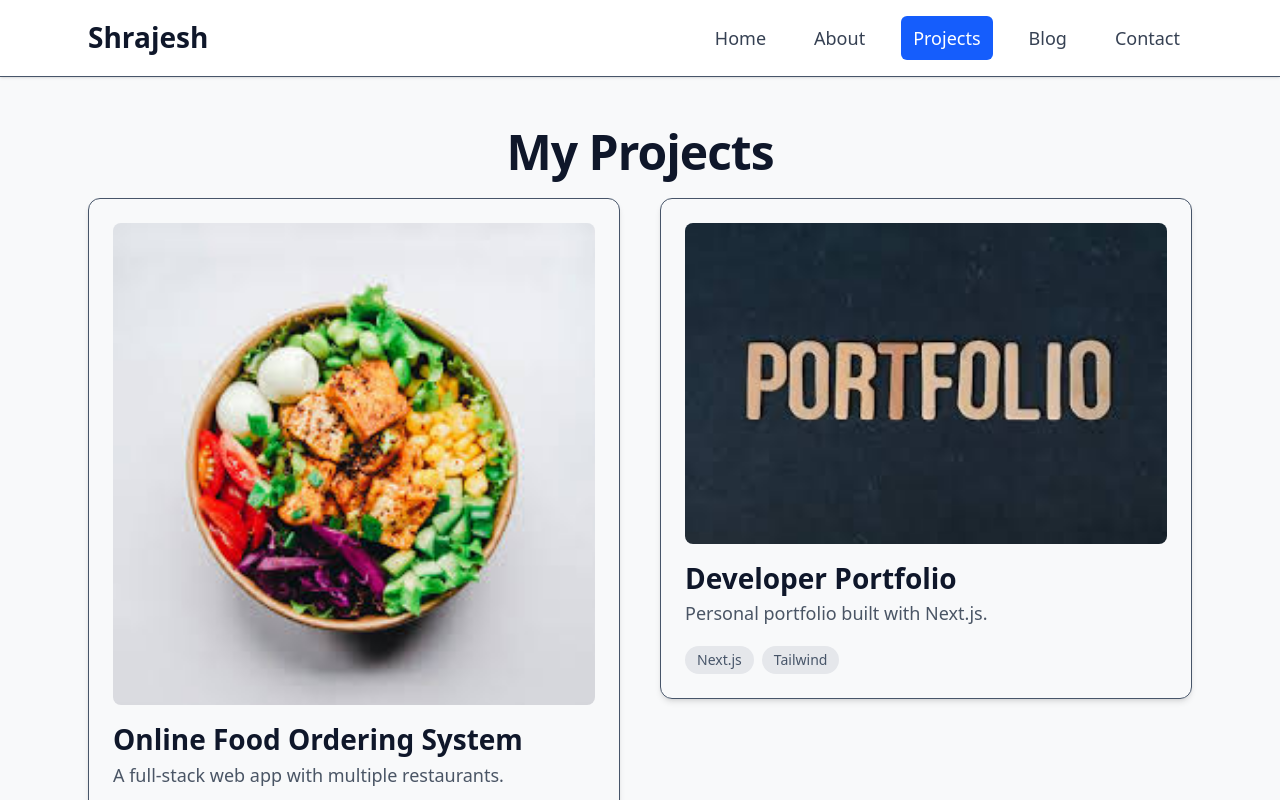
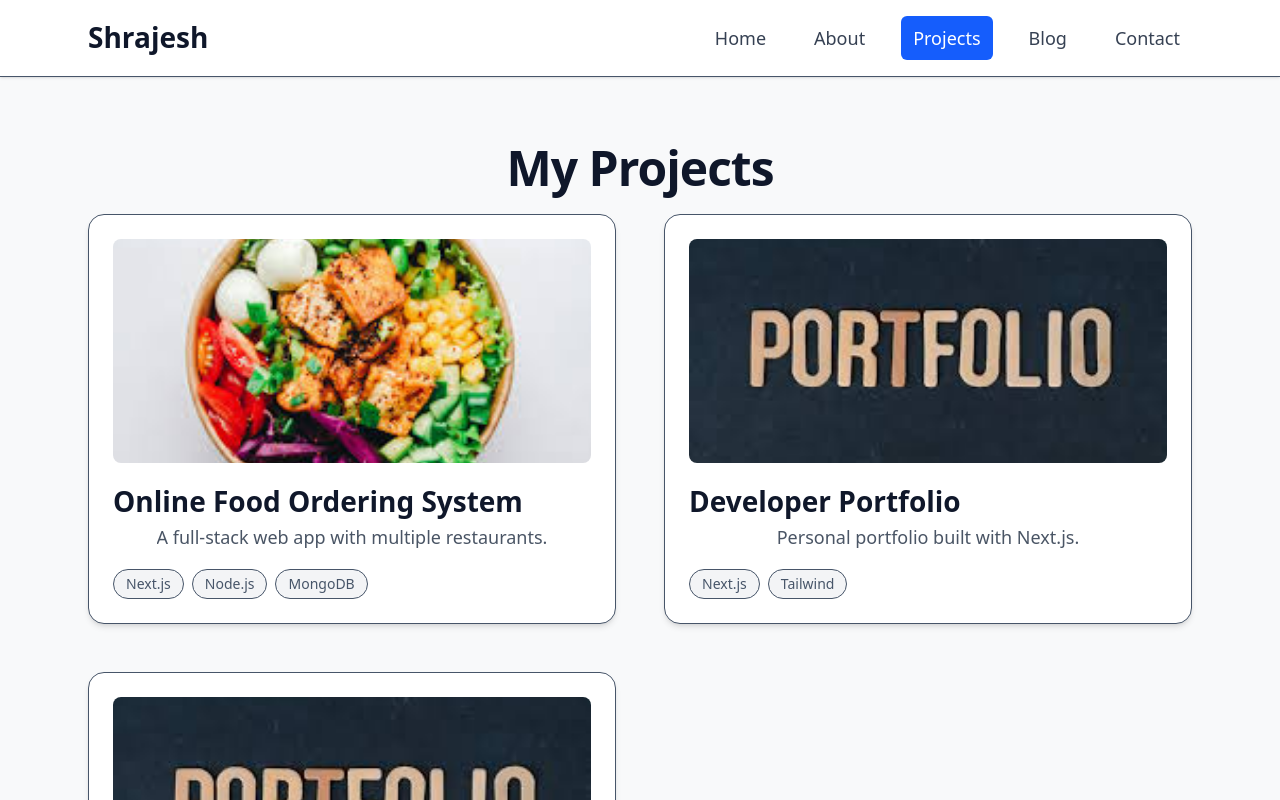
Before and after one commit to shrazesh/portfolio-website, a Next.js app: page /projects in a window 1280 px wide. Shown: the top 800 px of the page. Built offline with nearby package versions, Linux system fonts and the light colour scheme.

Commit message:
refactor(ui): create reusable ProjectCard component, add tech badges, and redesign project details layout

```diff
--- a/app/projects/page.js
+++ b/app/projects/page.js
@@ -1,5 +1,6 @@
 import Image from "next/image";
 import Link from "next/link";
+import ProjectCard from "@/components/ProjectCard";
 
 async function getProjects() {
   const res = await fetch("http://localhost:3000/api/projects", {
@@ -12,45 +13,12 @@ export default async function ProjectsPage() {
   const projects = await getProjects();
 
   return (
-    <div className="max-w-6xl mx-auto px-6 py-12">
-      <h1 className="text-4xl font-bold text-center mb-12">My Projects</h1>
+    <div className="max-w-6xl mx-auto px-6 py-16">
+      <h1 className="text-4xl font-bold text-center mb-14">My Projects</h1>
 
-      <div className="grid md:grid-cols-2 gap-10">
+      <div className="grid md:grid-cols-2 gap-12">
         {projects.map((project) => (
-          <Link
-            key={project.slug}
-            href={`/projects/${project.slug}`}
-            className="block"
-          >
-            <div className="border rounded-xl p-6 shadow-md hover:shadow-xl transition cursor-pointer">
-              <Image
-                src={project.image}
-                alt={project.title}
-                width={500}
-                height={400}
-                className="rounded-lg object-cover"
-              />
-
-              <h2 className="text-2xl font-semibold mt-4">
-                {project.title}
-              </h2>
-
-              <p className="text-gray-600 mt-2">
-                {project.description}
-              </p>
-
-              <div className="flex flex-wrap gap-2 mt-4">
-                {project.tech.map((t, i) => (
-                  <span
-                    key={i}
-                    className="bg-gray-200 px-3 py-1 rounded-full text-sm"
-                  >
-                    {t}
-                  </span>
-                ))}
-              </div>
-            </div>
-          </Link>
+          <ProjectCard key={project.slug} project={project} />
         ))}
       </div>
     </div>
--- /dev/null
+++ b/components/ProjectCard.js
@@ -0,0 +1,44 @@
+import Image from "next/image";
+import Link from "next/link";
+
+export default function ProjectCard({ project }) {
+  return (
+    <Link href={`/projects/${project.slug}`} className="block group h-full">
+      <div className="border rounded-2xl p-6 shadow-md hover:shadow-xl transition-all duration-300 bg-white flex flex-col h-full">
+        {/* Fixed image height */}
+        <div className="relative w-full h-56 rounded-lg overflow-hidden">
+          <Image
+            src={project.image}
+            alt={project.title}
+            fill
+            className="object-cover"
+          />
+        </div>
+
+        {/* Content */}
+        <div className="mt-5 flex flex-col flex-grow">
+          <h2 className="text-2xl font-semibold group-hover:text-blue-600 transition">
+            {project.title}
+          </h2>
+
+          {/* Same height description */}
+          <p className="text-gray-600 mt-2 line-clamp-3 flex-grow">
+            {project.description}
+          </p>
+
+          {/* Technologies always at bottom */}
+          <div className="flex flex-wrap gap-2 mt-4">
+            {(project.tech || []).map((tech, i) => (
+              <span
+                key={i}
+                className="bg-gray-100 border px-3 py-1 rounded-full text-sm"
+              >
+                {tech}
+              </span>
+            ))}
+          </div>
+        </div>
+      </div>
+    </Link>
+  );
+}
```
